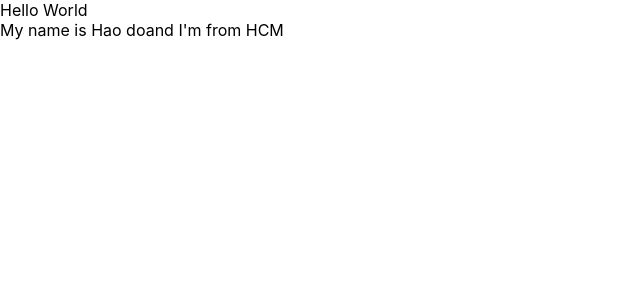
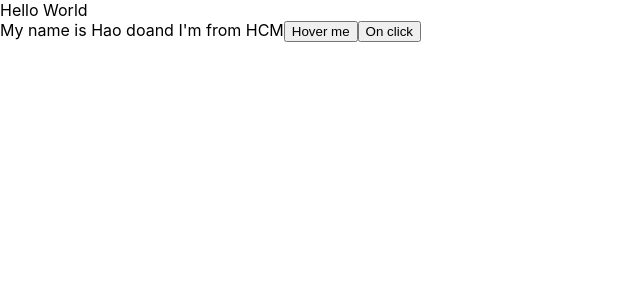
Before and after one commit to haodo04/ReactJS_Learn, a React (Create React App) app: page / in a window 1280 px wide. Shown: the top 300 px of the page, without its empty margins (0-640 px from the left). Built offline with nearby package versions, Linux system fonts and the light colour scheme.

Commit message:
DOM event

```diff
--- a/src/components/MyComponent.js
+++ b/src/components/MyComponent.js
@@ -7,11 +7,22 @@ class MyComponent extends React.Component {
     age: 20,
   };
 
+  handleClick(event) {
+    // console.log('>>> click me my button')
+    console.log(this.state.name)
+  }
+
+  handleOnMouseEvent(event) {
+    console.log(event.pageX)
+  }
+
   render() {
     return (
       <div>
         My name is {this.state.name}
-        and I'm from {this.state.address}
+         and I'm from {this.state.address}
+        <button onMouseOver={this.handleOnMouseEvent}>Hover me</button>
+        <button onClick={this.handleClick}>On click</button>
       </div>
     );
   }
```
